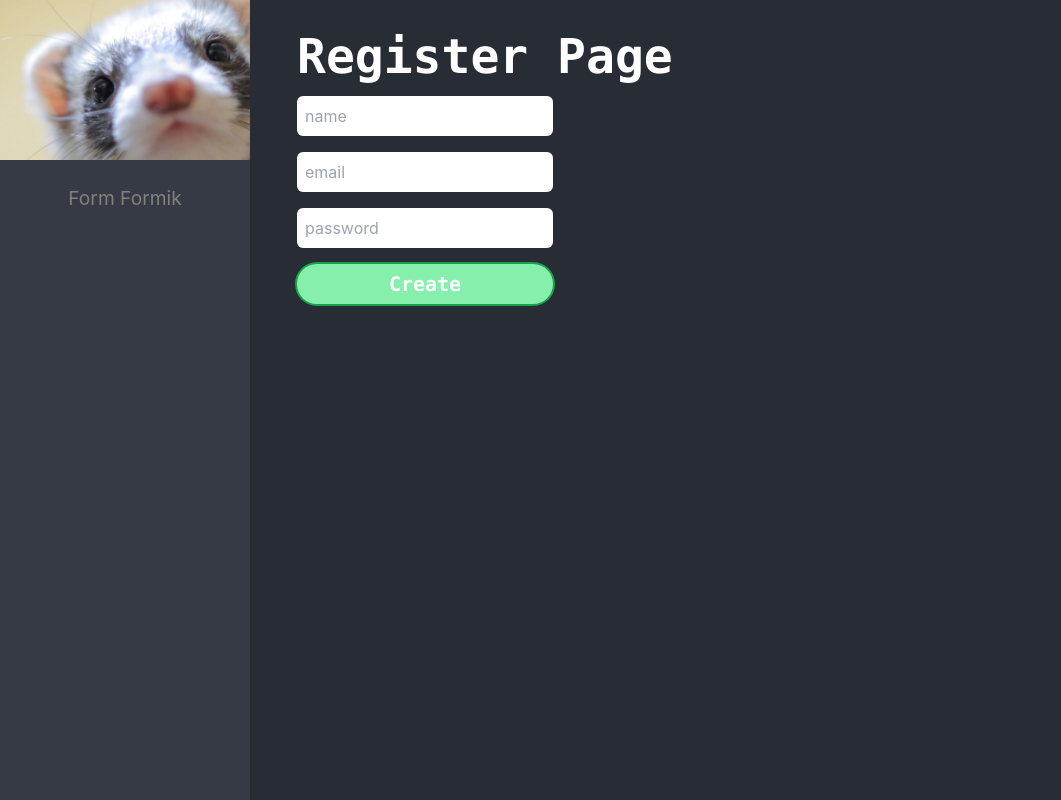
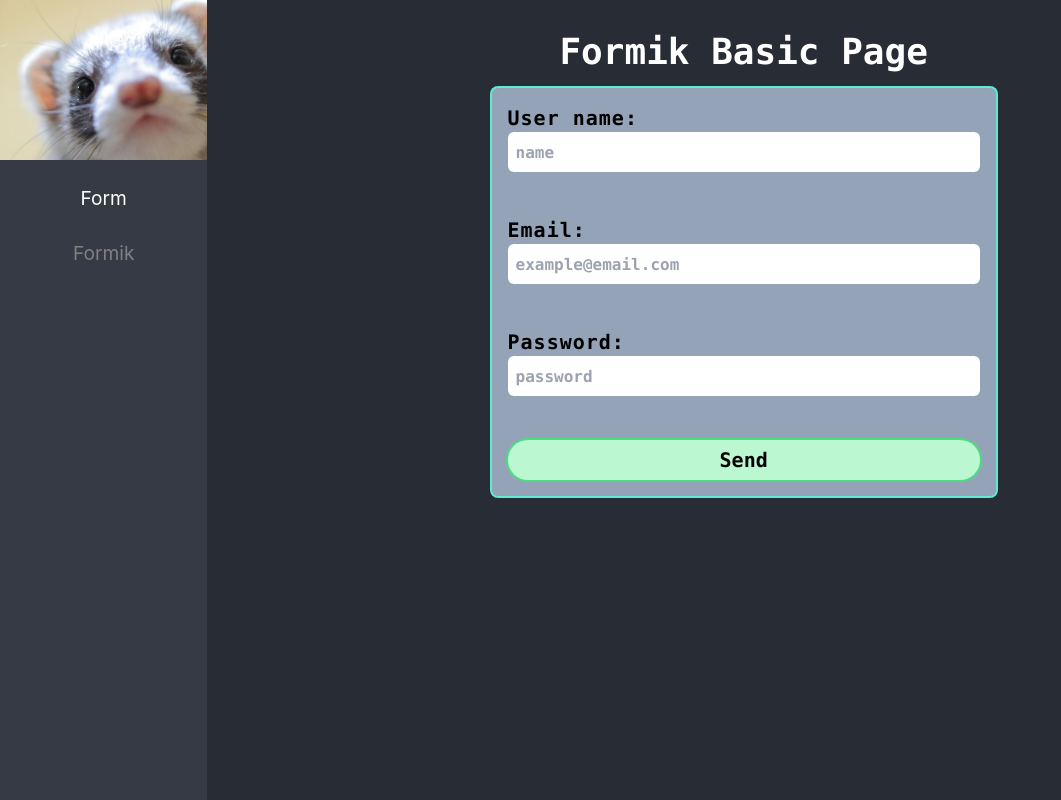
Before and after one commit to arieldelg/practice, a React (Vite) app: page /formik in a window 1280 px wide. Shown: the whole page, without its empty margins (0-1061 px from the left). Built offline with nearby package versions, Linux system fonts and the light colour scheme.

Commit message:
formik basic page end

```diff
--- a/package.json
+++ b/package.json
@@ -10,6 +10,7 @@
     "preview": "vite preview"
   },
   "dependencies": {
+    "formik": "^2.4.6",
     "react": "^18.3.1",
     "react-dom": "^18.3.1",
     "react-router-dom": "^6.26.2"
--- /dev/null
+++ b/src/03-formik/pages/FormikBasicPage.tsx
@@ -0,0 +1,110 @@
+import { FormikErrors, useFormik } from "formik";
+
+interface InitialForm {
+  userName: string;
+  email: string;
+  password: string;
+}
+
+const initialValues: InitialForm = {
+  userName: "",
+  email: "",
+  password: "",
+};
+
+const FormikBasicPage = () => {
+  const validate = (values: InitialForm) => {
+    const error: FormikErrors<InitialForm> = {};
+    if (!values.email) {
+      error.email = "Email is required";
+    }
+    if (!values.password) {
+      error.password = "password is required";
+    }
+    if (values.password.length < 8)
+      error.password = "password should be at least 8 characters";
+    if (!values.userName) {
+      error.userName = "user name is required";
+    }
+    return error;
+  };
+
+  const { values, handleChange, handleSubmit, errors, handleBlur } = useFormik({
+    initialValues,
+    onSubmit: (values) => {
+      console.log(values);
+    },
+    validate,
+  });
+  return (
+    <section className="font-mono font-bold space-y-4 w-full flex flex-col justify-center items-center">
+      <h1 className="text-4xl">Formik Basic Page</h1>
+      <form
+        className="space-y-4 bg-slate-400 p-4 rounded-md ring-2 ring-teal-300 w-1/2"
+        onSubmit={handleSubmit}
+      >
+        <div className="inputAuthContainer">
+          <label htmlFor="userName" className="labelAuth">
+            User name:
+          </label>
+          <input
+            type="text"
+            name="userName"
+            id="userName"
+            placeholder="name"
+            onBlur={handleBlur}
+            className="inputAuth"
+            onChange={handleChange}
+            value={values.userName}
+          />
+          {errors.userName && (
+            <p className="errorInputForm">{errors.userName}</p>
+          )}
+        </div>
+        <div className="inputAuthContainer">
+          <label htmlFor="email" className="labelAuth">
+            Email:
+          </label>
+          <input
+            type="email"
+            name="email"
+            onBlur={handleBlur}
+            id="email"
+            placeholder="example@email.com"
+            className="inputAuth"
+            onChange={handleChange}
+            value={values.email}
+          />
+          {errors.email && <p className="errorInputForm">{errors.email}</p>}
+        </div>
+        <div className="inputAuthContainer">
+          <label htmlFor="password" className="labelAuth">
+            Password:
+          </label>
+          <input
+            type="password"
+            name="password"
+            id="password"
+            onBlur={handleBlur}
+            placeholder="password"
+            autoComplete="off"
+            className="inputAuth"
+            onChange={handleChange}
+            value={values.password}
+          />
+          {errors.password && (
+            <p className="errorInputForm">{errors.password}</p>
+          )}
+        </div>
+        <button
+          type="submit"
+          className="bg-green-200 w-full h-10 rounded-full ring-2 ring-green-400 hover:bg-green-400 hover:ring-green-500 text-xl text-black"
+        >
+          Send
+        </button>
+      </form>
+    </section>
+  );
+};
+
+export default FormikBasicPage;
--- a/src/index.css
+++ b/src/index.css
@@ -27,8 +27,6 @@ code {
 nav {
   background-color: #363a45;
   height: 100vh;
-  margin-right: 15px;
-  /* overflow-y: scroll; */
   text-align: center;
   width: 250px;
 }
@@ -60,4 +58,13 @@ nav li a {
   .inputAuth {
     @apply h-10 px-2 rounded-md focus:outline-none focus:ring-blue-400 focus:ring-2 text-black;
   }
+  .inputAuthContainer {
+    @apply flex flex-col h-24;
+  }
+  .labelAuth {
+    @apply text-black text-xl tracking-wider;
+  }
+  .errorInputForm {
+    @apply text-red-700 text-sm pt-2;
+  }
 }
--- a/src/routes/Root.tsx
+++ b/src/routes/Root.tsx
@@ -11,6 +11,20 @@ const Root = () => {
         <ul className="py-4 px-2">
           <li className="w-full py-2 hover:bg-slate-500 rounded-xl hover:bg-opacity-50">
             <NavLink
+              to={"normal_form"}
+              className={({ isActive, isPending }: NavLinkRenderProps) =>
+                isActive
+                  ? "nav-active"
+                  : isPending
+                  ? "nav-pending"
+                  : "inline-block w-full h-full"
+              }
+            >
+              Form
+            </NavLink>
+          </li>
+          <li className="w-full py-2 hover:bg-slate-500 rounded-xl hover:bg-opacity-50">
+            <NavLink
               to={"formik"}
               className={({ isActive, isPending }: NavLinkRenderProps) =>
                 isActive
@@ -20,12 +34,12 @@ const Root = () => {
                   : "inline-block w-full h-full"
               }
             >
-              Form Formik
+              Formik
             </NavLink>
           </li>
         </ul>
       </nav>
-      <div className="p-8">
+      <div className="p-8 w-screen">
         <Outlet />
       </div>
     </header>
```
Also changed, not shown: src/main.tsx (+6 -1 lines), 1 other file (tests, documents, lock files or other folders).
